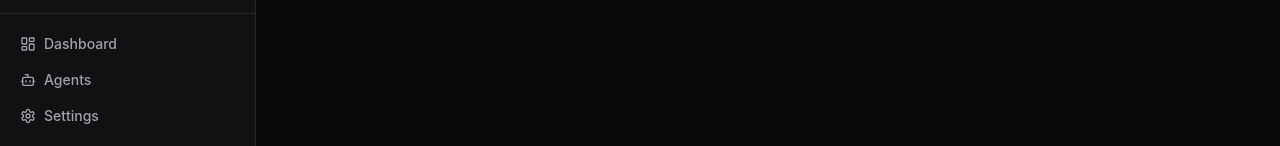
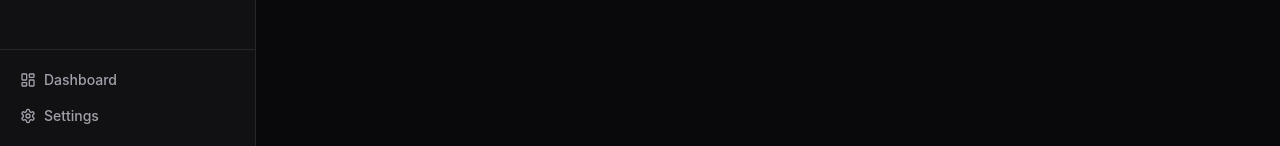
Before and after one commit to grey-gaming/ants, a React (Vite) app in the folder packages/ui/: page / in a window 1280 px wide. Shown: the part 654-800 px from the top of the page. Built offline with nearby package versions, Linux system fonts and the light colour scheme.

Commit message:
refactor(ui): remove Agents link from sidebar — moved to Settings

```diff
--- a/packages/ui/src/components/layout/sidebar.tsx
+++ b/packages/ui/src/components/layout/sidebar.tsx
@@ -11,7 +11,6 @@ import { Collapsible, CollapsibleContent, CollapsibleTrigger } from '@/component
 import {
   LayoutDashboard,
   MessageSquare,
-  Bot,
   Settings,
   Plus,
   ChevronDown,
@@ -113,7 +112,6 @@ export function Sidebar() {
 
       <nav className="p-3 space-y-1">
         <SidebarLink icon={LayoutDashboard} label="Dashboard" collapsed={isCollapsed} to="/" />
-        <SidebarLink icon={Bot} label="Agents" collapsed={isCollapsed} to="/agents" />
         <SidebarLink icon={Settings} label="Settings" collapsed={isCollapsed} to="/settings" />
       </nav>
     </div>
```
